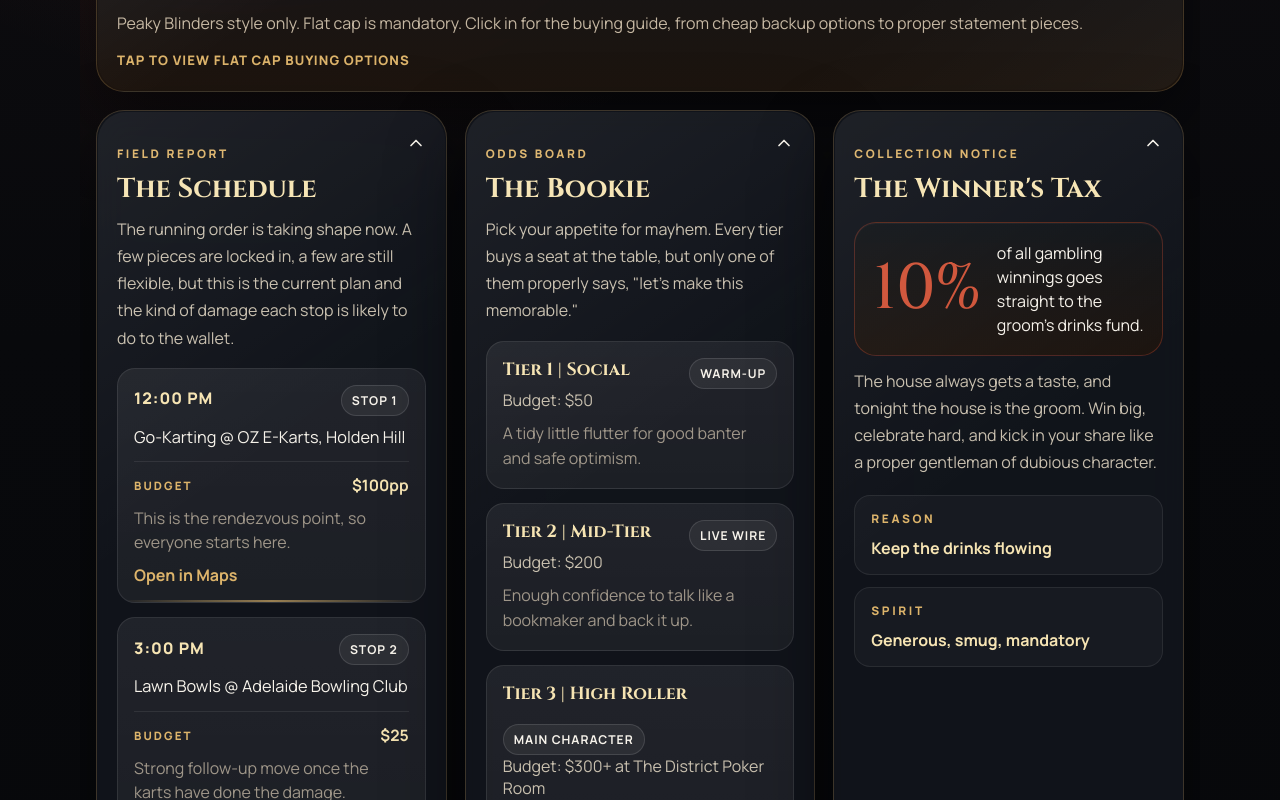
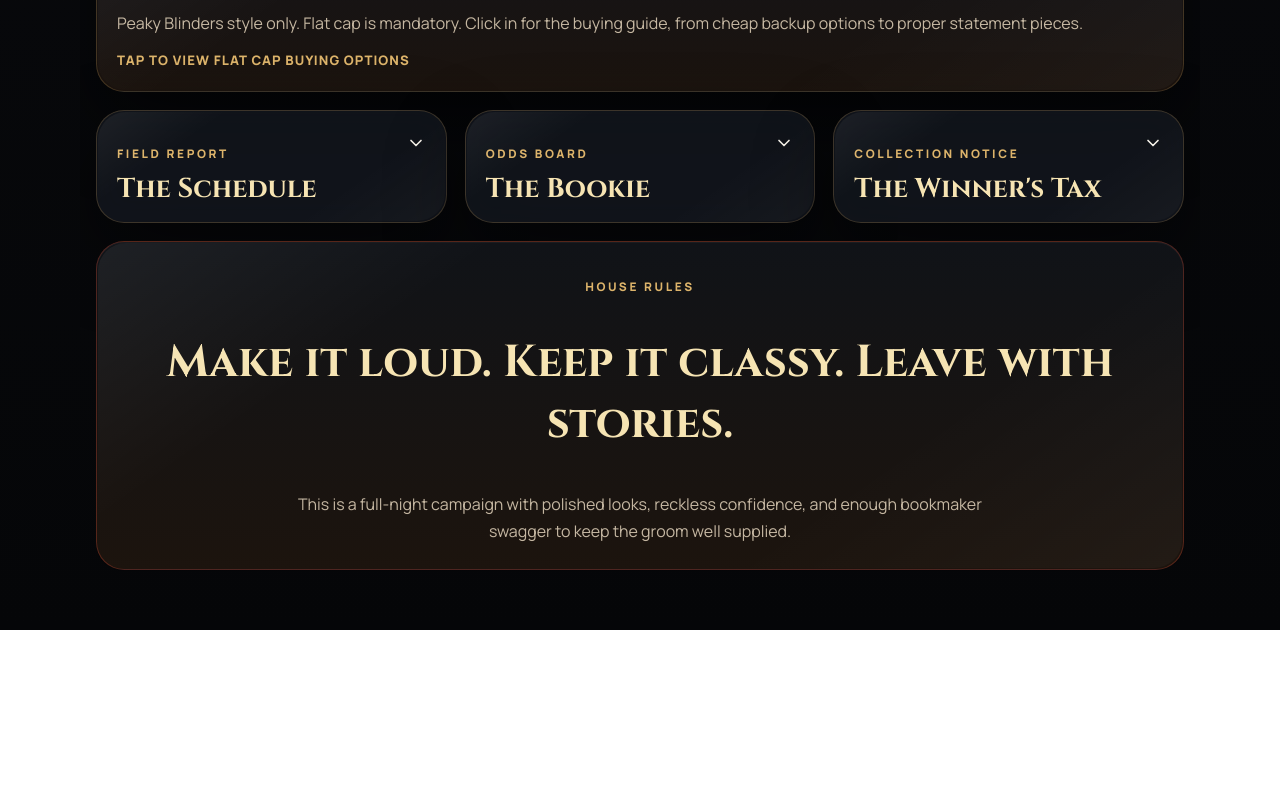
Before and after one commit to mgf-82/peaky-bucks-party, a React (Create React App) app: page / in a window 1280 px wide. Shown: the part 1080-1880 px from the top of the page. After the commit the page ends 1710 px from the top, so only its background shows below. Built offline with nearby package versions, Linux system fonts and the light colour scheme.

Commit message:
Collpase by default

```diff
--- a/src/components/FlashyBookie.js
+++ b/src/components/FlashyBookie.js
@@ -3,7 +3,7 @@ import { motion, AnimatePresence } from 'framer-motion';
 import ChevronIcon from './ChevronIcon';
 
 const FlashyBookie = () => {
-  const [isOpen, setIsOpen] = useState(true);
+  const [isOpen, setIsOpen] = useState(false);
 
   return (
     <section className="panel-card" id="bookie">
--- a/src/components/FlashySchedule.js
+++ b/src/components/FlashySchedule.js
@@ -41,7 +41,7 @@ const scheduleItems = [
 ];
 
 const FlashySchedule = () => {
-  const [isOpen, setIsOpen] = useState(true);
+  const [isOpen, setIsOpen] = useState(false);
 
   return (
     <section className="panel-card" id="schedule">
--- a/src/components/FlashyWinnersTax.js
+++ b/src/components/FlashyWinnersTax.js
@@ -3,7 +3,7 @@ import { motion, AnimatePresence } from 'framer-motion';
 import ChevronIcon from './ChevronIcon';
 
 const FlashyWinnersTax = () => {
-  const [isOpen, setIsOpen] = useState(true);
+  const [isOpen, setIsOpen] = useState(false);
 
   return (
     <section className="panel-card" id="tax">
```
